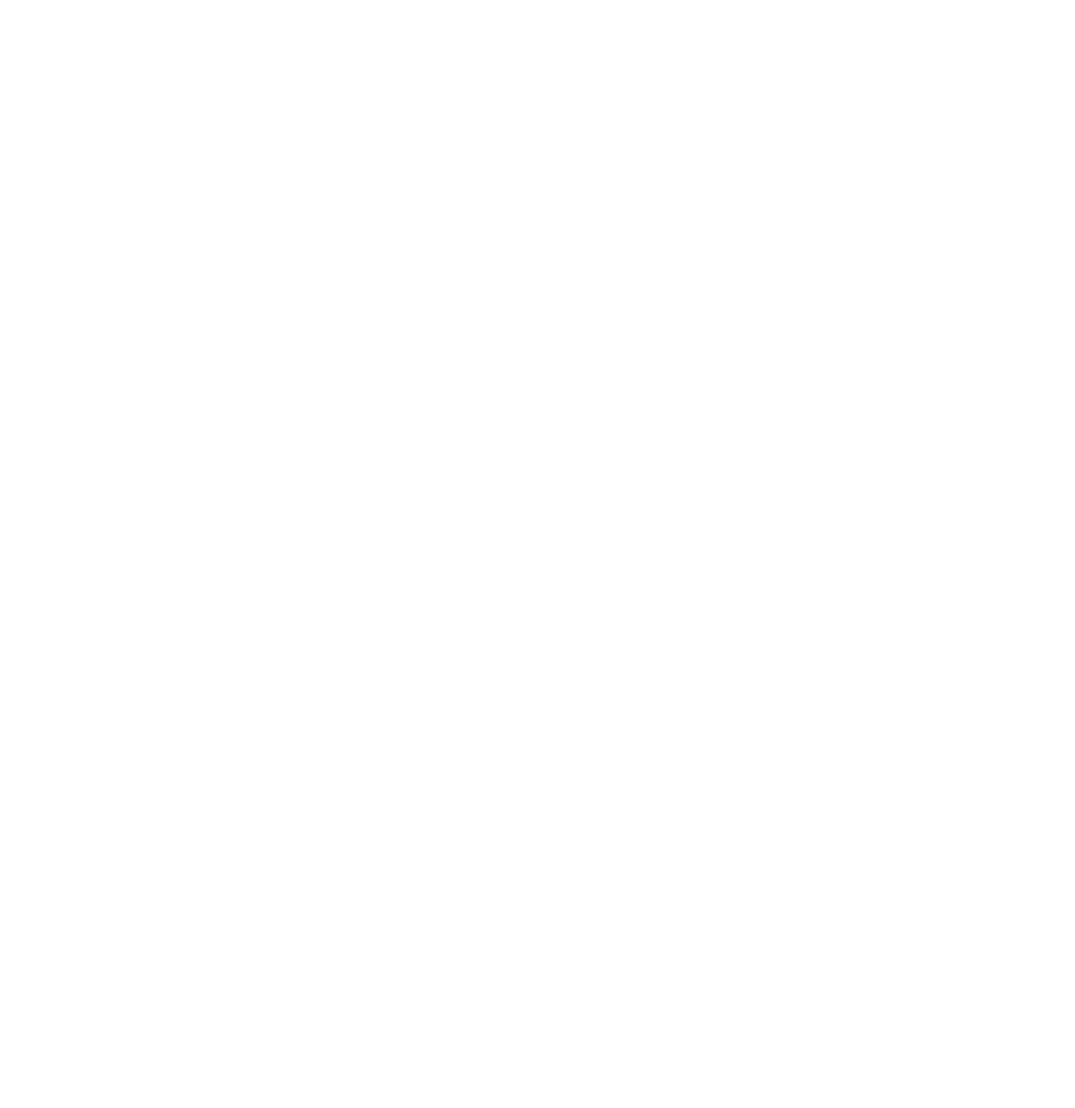
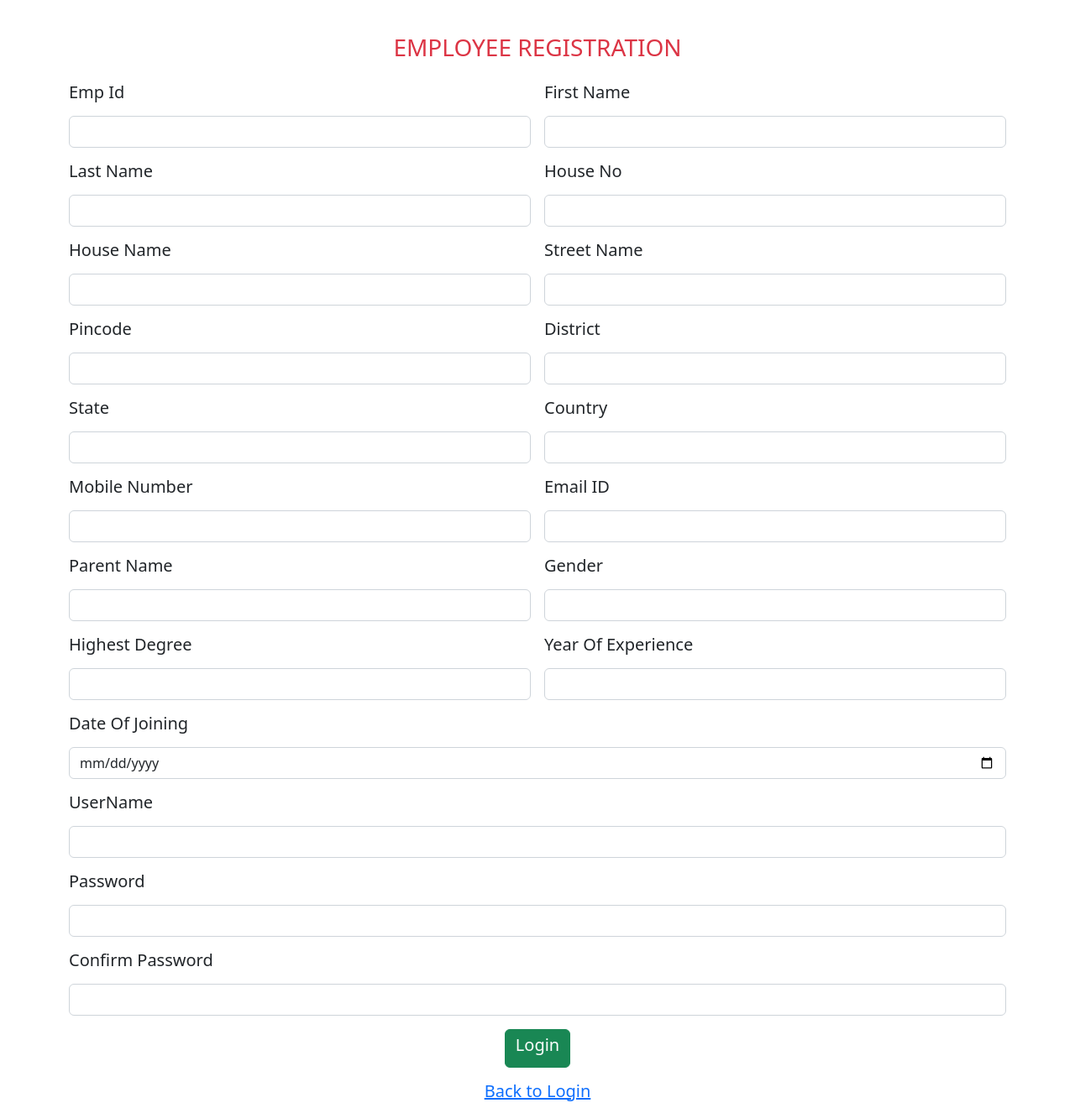
Before and after one commit to AmalAlby/NeST_Digital_Acdemy_Angular, an Angular app: page /empreg in a window 1280 px wide. Before the commit this address led to /. Shown: the whole page at 84% size. Before the commit the page ends 800 px from the top, so only its background shows below. Built offline with nearby package versions, Linux system fonts and the light colour scheme.

Commit message:
emp registration portal created

```diff
--- a/src/app/empportal/empportal.component.html
+++ b/src/app/empportal/empportal.component.html
@@ -2,7 +2,7 @@
     <div class="row">
         <div class="col col-12 col-sm-12 col-md-12 col-lg-12 col-xl-12 col-xxl-12">
             <div class="row g-3 mt-4">
-                <div class="col col-12 col-sm-12 col-md-12 col-lg-12 col-xl-12 col-xxl-12">
+                <div class="col col-12 col-sm-12 col-md-12 col-lg-12 col-xl-12 col-xxl-12 text-center">
                     <h3>EMPLOYEE LOGIN</h3>
                 </div>
                 <div class="col col-12 col-sm-12 col-md-12 col-lg-12 col-xl-12 col-xxl-12">
@@ -17,7 +17,7 @@
                     <button class="btn btn-success"><h5>Login</h5></button>
                 </div>
                 <div class="col col-12 col-sm-12 col-md-12 col-lg-12 col-xl-12 col-xxl-12 text-center">
-                    <a routerLink=""><h5>New Employee Registration</h5></a>
+                    <a routerLink="/empreg"><h5>New Employee Registration</h5></a>
                 </div>
             </div>
         </div>
--- /dev/null
+++ b/src/app/empreg/empreg.component.html
@@ -0,0 +1,97 @@
+<div class="container">
+    <div class="row">
+        <div class="col col-12 col-sm-12 col-md-12 col-lg-12 col-xl-12 col-xxl-12">
+            <div class="row g-3 mt-4">
+                <div class="col col-12 col-sm-12 col-md-12 col-lg-12 col-xl-12 col-xxl-12 text-center text-danger">
+                    <h3>EMPLOYEE REGISTRATION</h3>
+                </div>
+                <div class="col col-6 col-sm-6 col-md-6 col-lg-6 col-xl-6 col-xxl-6">
+                    <label for="" class="form-label"><h5>Emp Id</h5></label>
+                    <input type="text" class="form-control">
+                </div>
+                <div class="col col-6 col-sm-6 col-md-6 col-lg-6 col-xl-6 col-xxl-6">
+                    <label for="" class="form-label"><h5>First Name</h5></label>
+                    <input type="text" class="form-control">
+                </div>
+                <div class="col col-6 col-sm-6 col-md-6 col-lg-6 col-xl-6 col-xxl-6">
+                    <label for="" class="form-label"><h5>Last Name</h5></label>
+                    <input type="text" class="form-control">
+                </div>
+                <div class="col col-6 col-sm-6 col-md-6 col-lg-6 col-xl-6 col-xxl-6">
+                    <label for="" class="form-label"><h5>House No</h5></label>
+                    <input type="text" class="form-control">
+                </div>
+                <div class="col col-6 col-sm-6 col-md-6 col-lg-6 col-xl-6 col-xxl-6">
+                    <label for="" class="form-label"><h5>House Name</h5></label>
+                    <input type="text" class="form-control">
+                </div>
+                <div class="col col-6 col-sm-6 col-md-6 col-lg-6 col-xl-6 col-xxl-6">
+                    <label for="" class="form-label"><h5>Street Name</h5></label>
+                    <input type="text" class="form-control">
+                </div>
+                <div class="col col-6 col-sm-6 col-md-6 col-lg-6 col-xl-6 col-xxl-6">
+                    <label for="" class="form-label"><h5>Pincode</h5></label>
+                    <input type="text" class="form-control">
+                </div>
+                <div class="col col-6 col-sm-6 col-md-6 col-lg-6 col-xl-6 col-xxl-6">
+                    <label for="" class="form-label"><h5>District</h5></label>
+                    <input type="text" class="form-control">
+                </div>
+                <div class="col col-6 col-sm-6 col-md-6 col-lg-6 col-xl-6 col-xxl-6">
+                    <label for="" class="form-label"><h5>State</h5></label>
+                    <input type="text" class="form-control">
+                </div>
+                <div class="col col-6 col-sm-6 col-md-6 col-lg-6 col-xl-6 col-xxl-6">
+                    <label for="" class="form-label"><h5>Country</h5></label>
+                    <input type="text" class="form-control">
+                </div>
+                <div class="col col-6 col-sm-6 col-md-6 col-lg-6 col-xl-6 col-xxl-6">
+                    <label for="" class="form-label"><h5>Mobile Number</h5></label>
+                    <input type="text" class="form-control">
+                </div>
+                <div class="col col-6 col-sm-6 col-md-6 col-lg-6 col-xl-6 col-xxl-6">
+                    <label for="" class="form-label"><h5>Email ID</h5></label>
+                    <input type="text" class="form-control">
+                </div>
+                <div class="col col-6 col-sm-6 col-md-6 col-lg-6 col-xl-6 col-xxl-6">
+                    <label for="" class="form-label"><h5>Parent Name</h5></label>
+                    <input type="text" class="form-control">
+                </div>
+                <div class="col col-6 col-sm-6 col-md-6 col-lg-6 col-xl-6 col-xxl-6">
+                    <label for="" class="form-label"><h5>Gender</h5></label>
+                    <input type="text" class="form-control">
+                </div>
+                <div class="col col-6 col-sm-6 col-md-6 col-lg-6 col-xl-6 col-xxl-6">
+                    <label for="" class="form-label"><h5>Highest Degree</h5></label>
+                    <input type="text" class="form-control">
+                </div>
+                <div class="col col-6 col-sm-6 col-md-6 col-lg-6 col-xl-6 col-xxl-6">
+                    <label for="" class="form-label"><h5>Year Of Experience</h5></label>
+                    <input type="text" class="form-control">
+                </div>
+                <div class="col col-12 col-sm-12 col-md-12 col-lg-12 col-xl-12 col-xxl-12">
+                    <label for="" class="form-label"><h5>Date Of Joining</h5></label>
+                    <input type="date" name="" id="" class="form-control">
+                </div>
+                <div class="col col-12 col-sm-12 col-md-12 col-lg-12 col-xl-12 col-xxl-12">
+                    <label for="" class="form-label"><h5>UserName</h5></label>
+                    <input type="text" class="form-control">
+                </div>
+                <div class="col col-12 col-sm-12 col-md-12 col-lg-12 col-xl-12 col-xxl-12">
+                    <label for="" class="form-label"><h5>Password</h5></label>
+                    <input type="text" class="form-control">
+                </div>
+                <div class="col col-12 col-sm-12 col-md-12 col-lg-12 col-xl-12 col-xxl-12">
+                    <label for="" class="form-label"><h5>Confirm Password</h5></label>
+                    <input type="text" class="form-control">
+                </div>
+                <div class="col col-12 col-sm-12 col-md-12 col-lg-12 col-xl-12 col-xxl-12 text-center">
+                    <button class="btn btn-success"><h5>Login</h5></button>
+                </div>
+                <div class="col col-12 col-sm-12 col-md-12 col-lg-12 col-xl-12 col-xxl-12 text-center">
+                    <a routerLink="/emplog"><h5>Back to Login</h5></a>
+                </div>
+            </div>
+        </div>
+    </div>
+</div>
```
Also changed, not shown: src/app/app.module.ts (+12 -2 lines), src/app/empreg/empreg.component.ts (added, +10 -0 lines), src/app/empreg/empreg.component.css (added).
